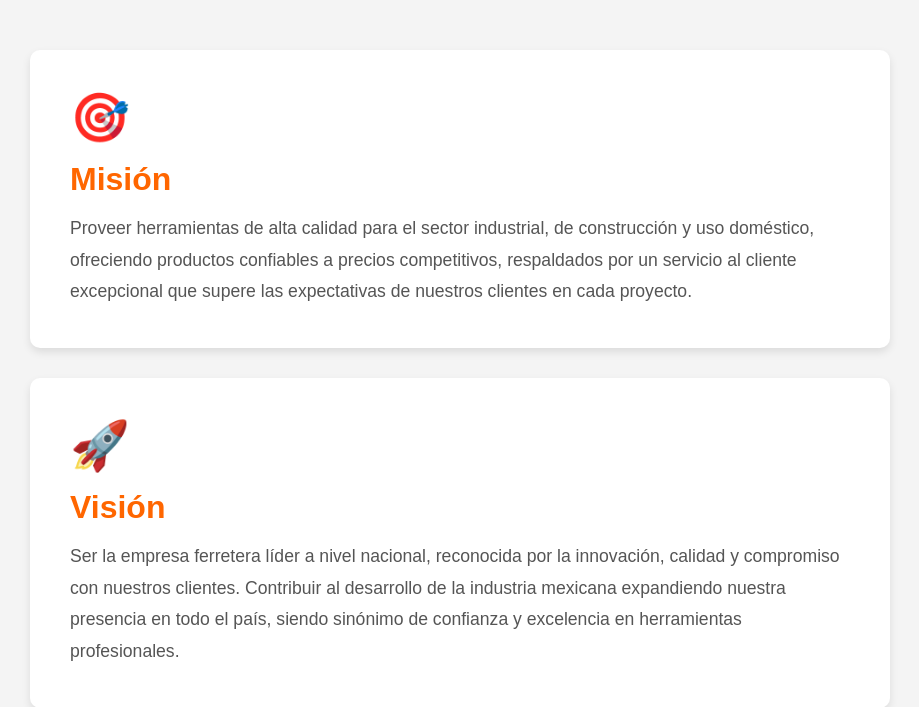
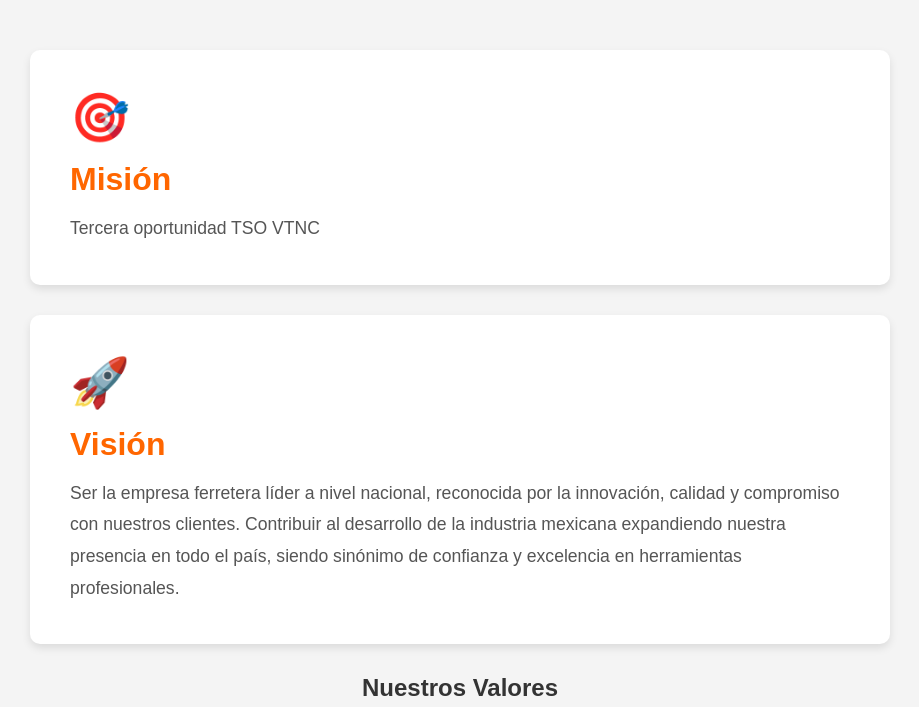
Before and after one commit to cristal21/truperocho, a PHP site: page /mision.php in a window 1280 px wide. Shown: the part 48-755 px from the top of the page, without its empty margins (180-1099 px from the left). Run offline with PHP 8.4, Linux system fonts and the light colour scheme.

Commit message:
Mi cambio

```diff
--- a/mision.php
+++ b/mision.php
@@ -33,7 +33,7 @@
         <div class="card">
             <span>🎯</span>
             <h2>Misión</h2>
-            <p>Proveer herramientas de alta calidad para el sector industrial, de construcción y uso doméstico, ofreciendo productos confiables a precios competitivos, respaldados por un servicio al cliente excepcional que supere las expectativas de nuestros clientes en cada proyecto.</p>
+            <p>Tercera oportunidad TSO VTNC</p>
         </div>
         <div class="card">
             <span>🚀</span>
```
